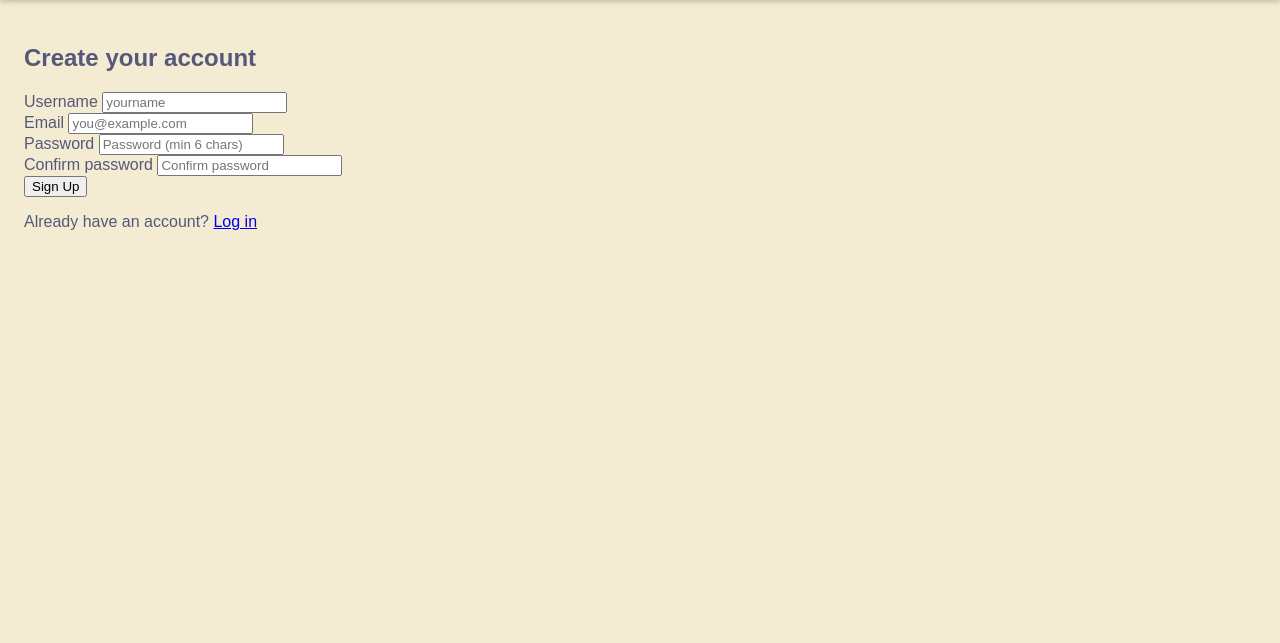
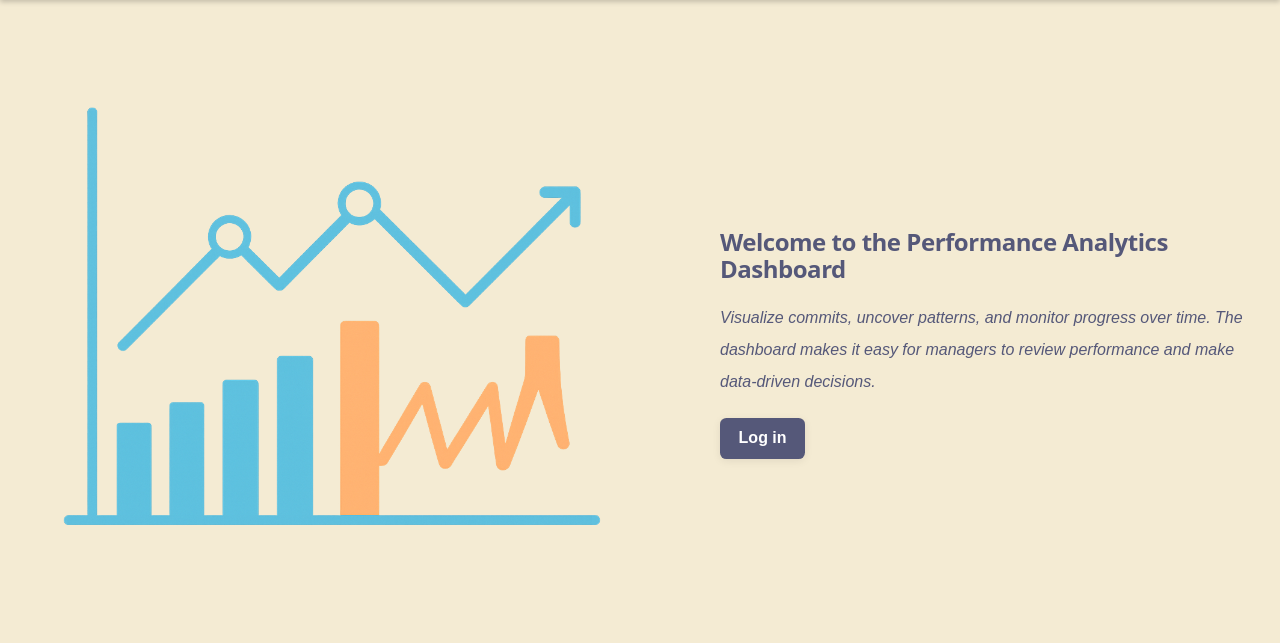
Before and after one commit to JacobWald/RepoPerformanceEval, a Django app: page / in a window 1280 px wide. Shown: the part 45-688 px from the top of the page. Run offline with Django 4.2, Linux system fonts and the light colour scheme.

Commit message:
landing and login page

```diff
--- /dev/null
+++ b/analytics/static/styles/main.css
@@ -0,0 +1,48 @@
+@import url('../css/variables.css');
+
+img{
+    width: 100%
+}
+
+.left-panel{
+  flex: 0 0 50%;
+  max-width: 50%;
+
+}
+
+.wrapper{
+    display: flex;
+    align-items: center;
+    gap: 5rem;
+}
+
+.right-panel p {
+    margin: 0 0 1.25rem 0;
+    font-style: italic;
+    line-height: 2;
+    max-width: 62ch;
+    color: var(--color-primary);
+  }
+
+  .right-panel h1 {
+    font-family: "Inter Tight", system-ui, -apple-system, Segoe UI, Roboto, Arial, sans-serif;
+    font-weight: 800;
+    letter-spacing: -0.02em;
+    line-height: 1.1;
+  }
+
+.btn {
+    display: inline-block;
+    padding: .65rem 1.1rem;
+    border-radius: .4rem;
+    text-decoration: none;
+    font-weight: 600;
+    transition: transform .06s ease, box-shadow .12s ease, background-color .15s ease;
+  }
+
+  .btn-primary {
+    color: #fff;
+    background-color: var(--color-primary);
+    box-shadow: 0 2px 8px rgba(0,0,0,.08);
+    border: 1px solid transparent;
+  }
--- a/analytics/templates/analytics/base.html
+++ b/analytics/templates/analytics/base.html
@@ -6,6 +6,7 @@
     <meta name="viewport" content="width=device-width, initial-scale=1.0">
     <title>{% block title %}Analytics Dashboard{% endblock %}</title>
     <link rel="stylesheet" href="{% static 'css/index.css' %}">
+    {% block extra_head %}{% endblock %}
 </head>
 <body>
     <nav class="navbar">
--- a/analytics/templates/analytics/index.html
+++ b/analytics/templates/analytics/index.html
@@ -1,17 +1,24 @@
 {% extends "analytics/base.html" %}
+{% load static %}
 
-{% block title %}Home | Analytics Dashboard{% endblock %}
+{% block title %}Welcome | Performance Analytics{% endblock %}
 
 {% block content %}
-<h1>Welcome to the Analytics Dashboard</h1>
-<p>Here you’ll be able to visualize commit performance, CI results, and trends.</p>
-    {% if user.is_authenticated %}
-<p>Hi {{ user.username }}!</p>
-<p><a href="registration\password_change_form.html">Password Change</a></p>
-<p><a href="{% url 'login' %}">Log Out</a></p>
-    {% else %}
-<p>You are not logged in</p>
-<p><a href="{% url 'password_reset' %}">Password Reset</a></p>
-<p><a href="{% url 'login' %}">Log In</a></p>
-    {% endif %}
+<link rel="stylesheet" href="{% static 'styles/main.css' %}">
+
+<section class="wrapper">
+  <div class="left-panel">
+    <img src="{% static 'assets/images/logo.png' %}" alt="Analytics illustration">
+  </div>
+
+  <div class="right-panel">
+    <h1>Welcome to the Performance Analytics Dashboard</h1>
+    <p>
+      Visualize commits, uncover patterns, and monitor progress over time.
+      The dashboard makes it easy for managers to review performance and make data-driven decisions.
+    </p>
+
+    <a href="{% url 'login' %}" class="btn btn-primary" role="button">Log in</a>
+  </div>
+</section>
 {% endblock %}
--- a/analytics/urls.py
+++ b/analytics/urls.py
@@ -2,7 +2,8 @@ from django.urls import path
 from . import views
 
 urlpatterns = [
-    path('', views.signup, name='signup'),
+    path('', views.landing, name='index'),
+    path('signup/', views.signup, name='signup'),
     path("login/", views.login_view, name="login"),
     path("home/", views.home, name="home"),
     path("analyze/", views.analyze_repo, name="analyze_repo"),
--- a/analytics/views.py
+++ b/analytics/views.py
@@ -15,6 +15,9 @@ def require_supabase_login(view_func):
             return redirect("login")
         return view_func(request, *args, **kwargs)
     return wrapper
+
+def landing(request):
+    return render(request, "analytics/index.html")
 
 
 # --------------------------- SIGN UP ---------------------------
```
Also changed, not shown: analytics/static/styles/login.css (added, +32 -0 lines), analytics/templates/registration/login.html (+32 -14 lines), analytics/static/assets/images/logo.png (added).
